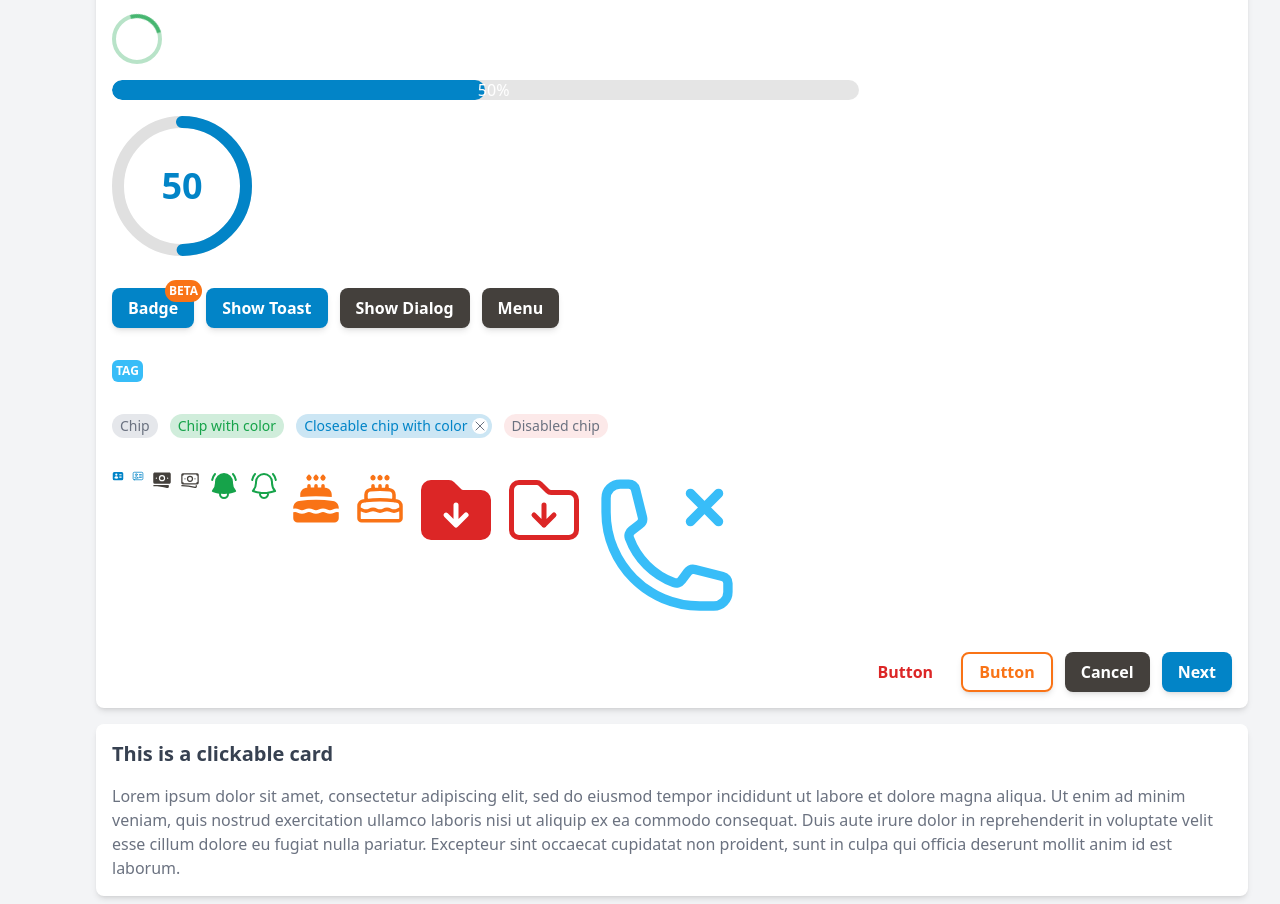
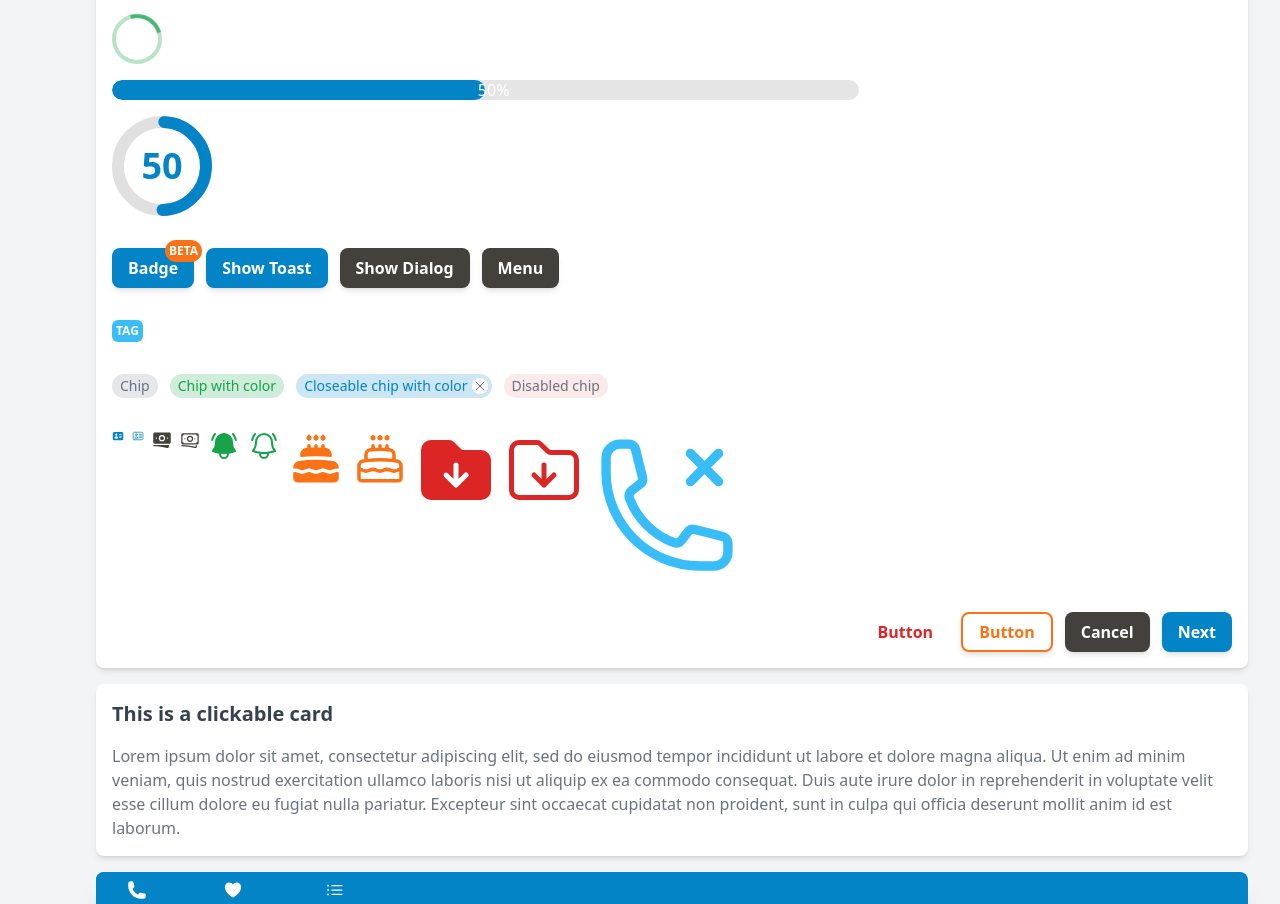
Before and after one commit to vue-loom/vue-loom, a Vue app: page / in a window 1280 px wide. Shown: the part 937-1841 px from the top of the page. Built offline with nearby package versions, Linux system fonts and the light colour scheme.

Commit message:
WIP (VProgressBar radius prop changed to width with new prop strokeWidth).

```diff
--- a/sandbox/App.vue
+++ b/sandbox/App.vue
@@ -407,7 +407,7 @@
                             </div>
 
                             <div class="w-full">
-                                <VLoader width="lg" size="50" color="success"/>
+                                <VLoader width="lg" :size="50" color="success"/>
                             </div>
 
                             <div class="w-full">
--- a/src/components/VProgressBar.vue
+++ b/src/components/VProgressBar.vue
@@ -7,7 +7,7 @@
         color?: string | 'primary' | 'secondary' | 'accent' | 'success' | 'warning' | 'danger',
         max?: number,
         type?: 'linear' | 'circular'
-        radius?: number,
+        strokeWidth?: number,
         width?: number,
         height?: number,
         textSize?: 'md' | 'xs' | 'sm' | 'lg' | 'xl' | '2xl' | '3xl' | '4xl',
@@ -19,17 +19,17 @@
         color: 'primary',
         max: 100,
         type: 'linear',
-        radius: 70,
-        width: 12,
+        strokeWidth: 12,
+        width: 100,
         height: 20,
         textSize: '4xl',
         dense: false,
     });
 
     const innerModelValue: Ref<number> = ref(props.modelValue);
-    const circleRadius: Ref<number> = ref(props.radius);
+    const circleStrokeWidth: Ref<number> = ref(props.strokeWidth);
     const circleWidth: Ref<number> = ref(props.width);
-    const circleDimension: Ref<number> = ref(props.radius * 2);
+    const circleDimension: Ref<number> = ref(props.width);
     const circumference: Ref<number> = ref(0);
     const percentage: Ref<number> = ref(0);
 
@@ -49,8 +49,8 @@
         if (props.type === 'linear') {
             innerModelValue.value = percentage.value;
         } else {
-            circumference.value = 2 * Math.PI * circleRadius.value
-            innerModelValue.value = circumference.value * ((104.5 - percentage.value) / 100);
+            circumference.value = 2 * Math.PI * (circleWidth.value / 2);
+            innerModelValue.value = circumference.value * ((107 - percentage.value) / 100);
         }
     }
 
@@ -84,22 +84,22 @@
                 :width="circleDimension"
                 :height="circleDimension"
                 :viewBox="`0 0 ${circleDimension} ${circleDimension}`"
-                style="transform: rotate(-90deg)">
-                <circle :r="circleRadius-(circleWidth/2)"
-                        :cx="circleRadius"
-                        :cy="circleRadius"
+                style="transform: rotate(-90deg) rotate(3deg)">
+                <circle :r="(circleWidth / 2) - (circleStrokeWidth / 2)"
+                        :cx="(circleWidth / 2)"
+                        :cy="(circleWidth / 2)"
                         fill="transparent"
                         stroke="#e0e0e0"
-                        :stroke-width="`${circleWidth}px`"
+                        :stroke-width="`${circleStrokeWidth}px`"
                 ></circle>
                 <circle class="transition-all duration-300 ease-in-out"
                         :class="[resolveStroke(color)]"
-                        :r="circleRadius-(circleWidth/2)"
-                        :cx="circleRadius"
-                        :cy="circleRadius"
+                        :r="(circleWidth / 2) - (circleStrokeWidth / 2)"
+                        :cx="(circleWidth / 2)"
+                        :cy="(circleWidth / 2)"
                         fill="transparent"
                         stroke-linecap="round"
-                        :stroke-width="`${circleWidth}px`"
+                        :stroke-width="`${circleStrokeWidth}px`"
                         :stroke-dasharray="`${circumference}px`"
                         :stroke-dashoffset="`${innerModelValue}px`"
                 ></circle>
```
